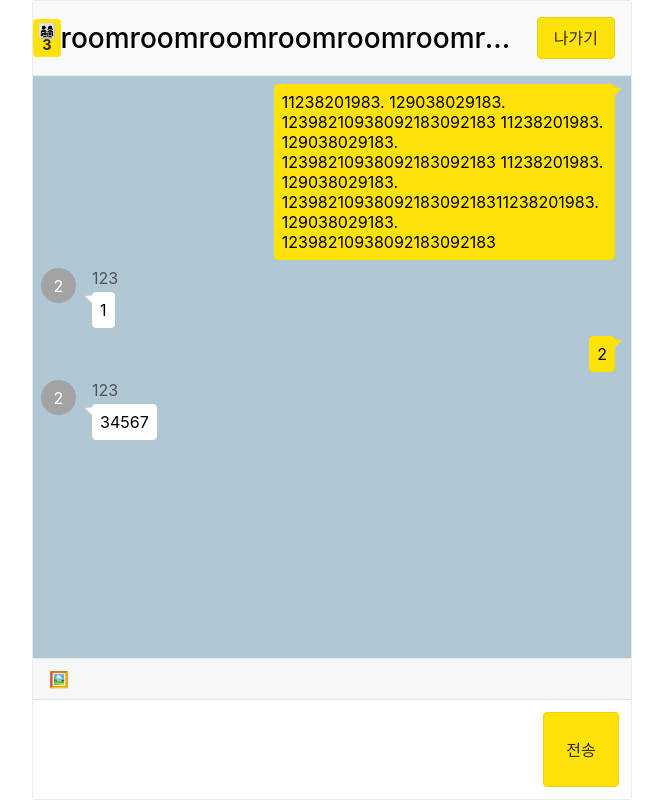
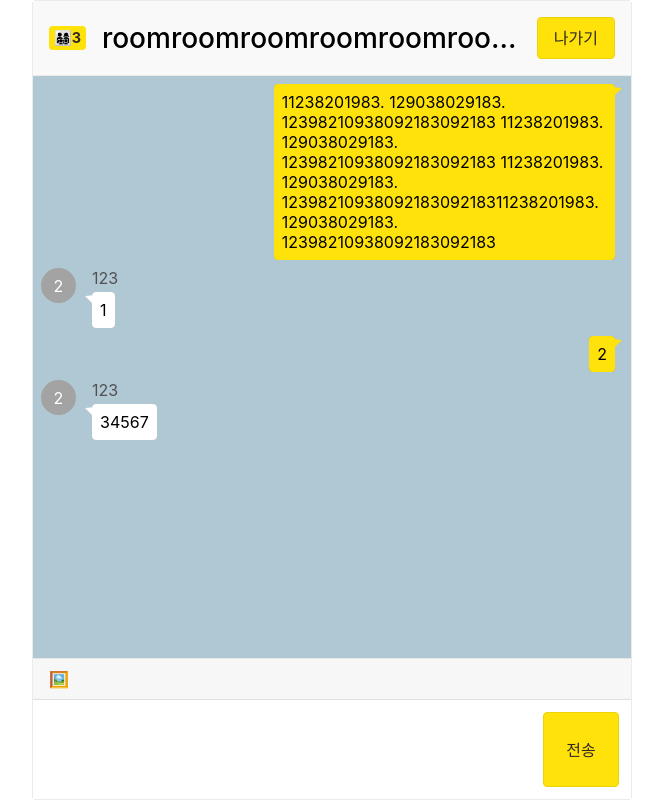
Before and after one commit to silverprize/vue-firebase-chat, a Vue app: page /chat-rooms/1 in a window 1280 px wide. Shown: the whole page, without its empty margins (308-971 px from the left). Built offline with nearby package versions, Linux system fonts and the light colour scheme.

Commit message:
VBadge, VAlert class바인딩 누락 VBadge 유닛테스트 추가

```diff
--- a/src/components/VAlert/VAlert.vue
+++ b/src/components/VAlert/VAlert.vue
@@ -1,7 +1,7 @@
 <template functional>
   <div
     class="alert"
-    :class="data.staticClass"
+    :class="[data.staticClass, data.class]"
   >
     <slot />
   </div>
--- a/src/components/VBadge/VBadge.vue
+++ b/src/components/VBadge/VBadge.vue
@@ -1,5 +1,8 @@
 <template functional>
-  <span class="badge">
+  <span
+    class="badge"
+    :class="[data.staticClass, data.class]"
+  >
     <slot />
   </span>
 </template>
```
Also changed, not shown: 1 other file (tests, documents, lock files or other folders).
